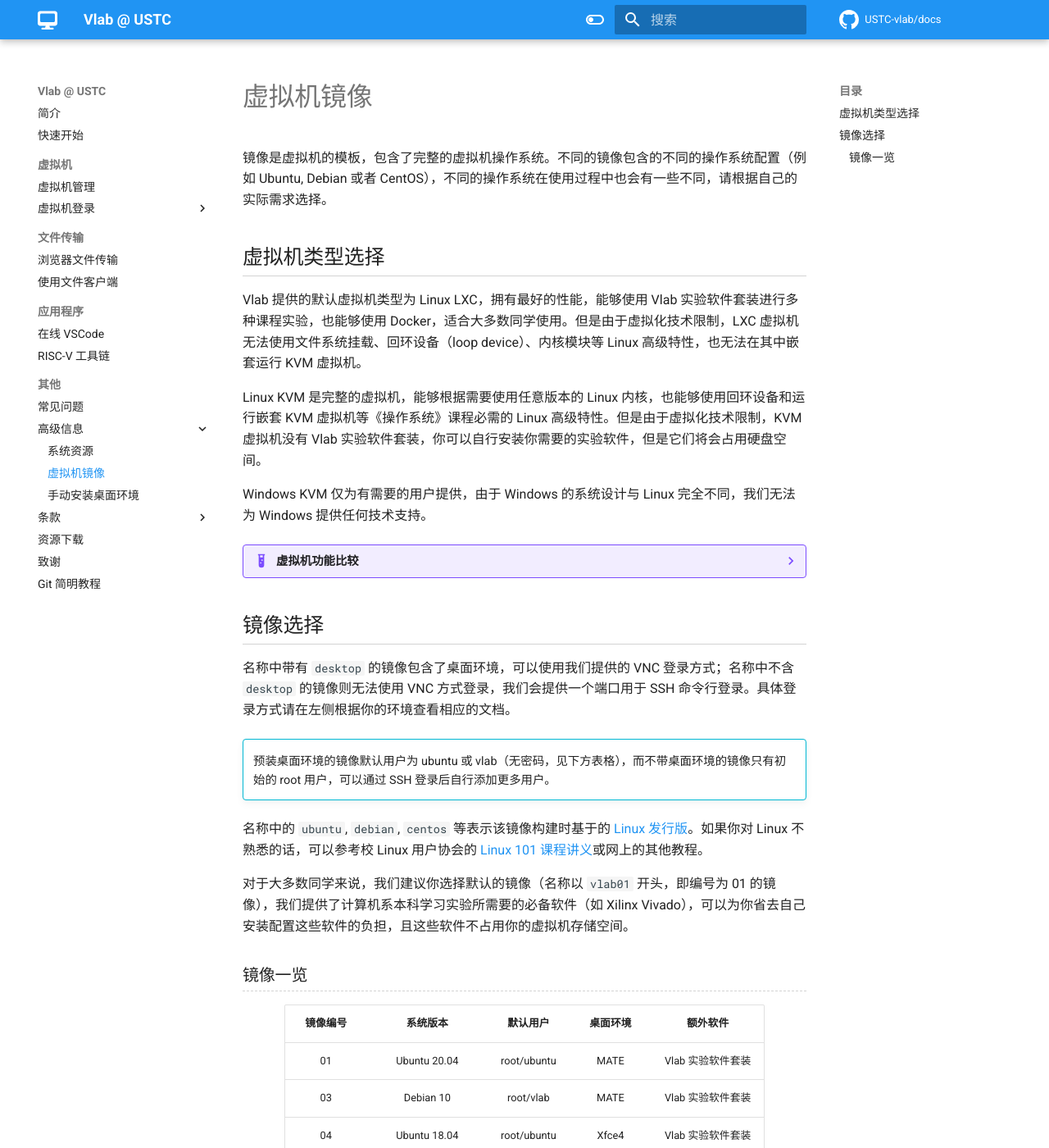
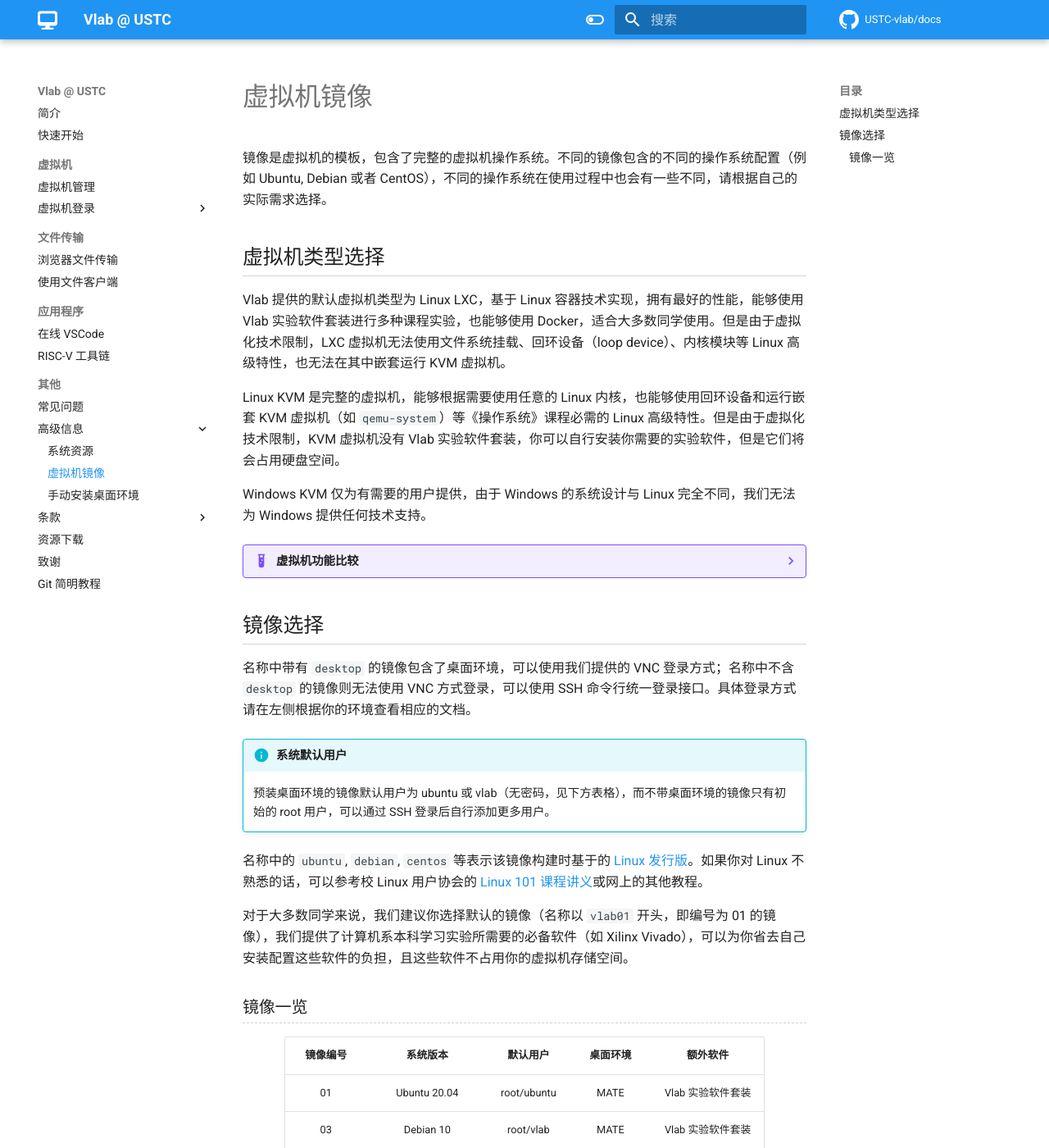
Before and after one commit to USTC-vlab/docs, an MkDocs documentation site: the page built from docs/advanced/images.md, in a window 1280 px wide and 1400 px high. Shown: the whole window at 82% size. Built offline with MkDocs 1.6.1 and Material for MkDocs 9.7.7, drawn with Linux system fonts in a browser that asks for light colours; comment, search, counter and statistics services are not loaded.

Commit message:
Minor update

```diff
--- a/docs/advanced/images.md
+++ b/docs/advanced/images.md
@@ -4,9 +4,9 @@
 
 ## 虚拟机类型选择 {#vm-selection}
 
-Vlab 提供的默认虚拟机类型为 Linux LXC，拥有最好的性能，能够使用 Vlab 实验软件套装进行多种课程实验，也能够使用 Docker，适合大多数同学使用。但是由于虚拟化技术限制，LXC 虚拟机无法使用文件系统挂载、回环设备（loop device）、内核模块等 Linux 高级特性，也无法在其中嵌套运行 KVM 虚拟机。
+Vlab 提供的默认虚拟机类型为 Linux LXC，基于 Linux 容器技术实现，拥有最好的性能，能够使用 Vlab 实验软件套装进行多种课程实验，也能够使用 Docker，适合大多数同学使用。但是由于虚拟化技术限制，LXC 虚拟机无法使用文件系统挂载、回环设备（loop device）、内核模块等 Linux 高级特性，也无法在其中嵌套运行 KVM 虚拟机。
 
-Linux KVM 是完整的虚拟机，能够根据需要使用任意版本的 Linux 内核，也能够使用回环设备和运行嵌套 KVM 虚拟机等《操作系统》课程必需的 Linux 高级特性。但是由于虚拟化技术限制，KVM 虚拟机没有 Vlab 实验软件套装，你可以自行安装你需要的实验软件，但是它们将会占用硬盘空间。
+Linux KVM 是完整的虚拟机，能够根据需要使用任意的 Linux 内核，也能够使用回环设备和运行嵌套 KVM 虚拟机（如 `qemu-system`）等《操作系统》课程必需的 Linux 高级特性。但是由于虚拟化技术限制，KVM 虚拟机没有 Vlab 实验软件套装，你可以自行安装你需要的实验软件，但是它们将会占用硬盘空间。
 
 Windows KVM 仅为有需要的用户提供，由于 Windows 的系统设计与 Linux 完全不同，我们无法为 Windows 提供任何技术支持。
 
@@ -23,9 +23,9 @@ Windows KVM 仅为有需要的用户提供，由于 Windows 的系统设计与 L
 
 ## 镜像选择 {#image-selection}
 
-名称中带有 `desktop` 的镜像包含了桌面环境，可以使用我们提供的 VNC 登录方式；名称中不含 `desktop` 的镜像则无法使用 VNC 方式登录，我们会提供一个端口用于 SSH 命令行登录。具体登录方式请在左侧根据你的环境查看相应的文档。
+名称中带有 `desktop` 的镜像包含了桌面环境，可以使用我们提供的 VNC 登录方式；名称中不含 `desktop` 的镜像则无法使用 VNC 方式登录，可以使用 SSH 命令行统一登录接口。具体登录方式请在左侧根据你的环境查看相应的文档。
 
-!!! info ""
+!!! info "系统默认用户"
 
     预装桌面环境的镜像默认用户为 ubuntu 或 vlab（无密码，见下方表格），而不带桌面环境的镜像只有初始的 root 用户，可以通过 SSH 登录后自行添加更多用户。
 
```
